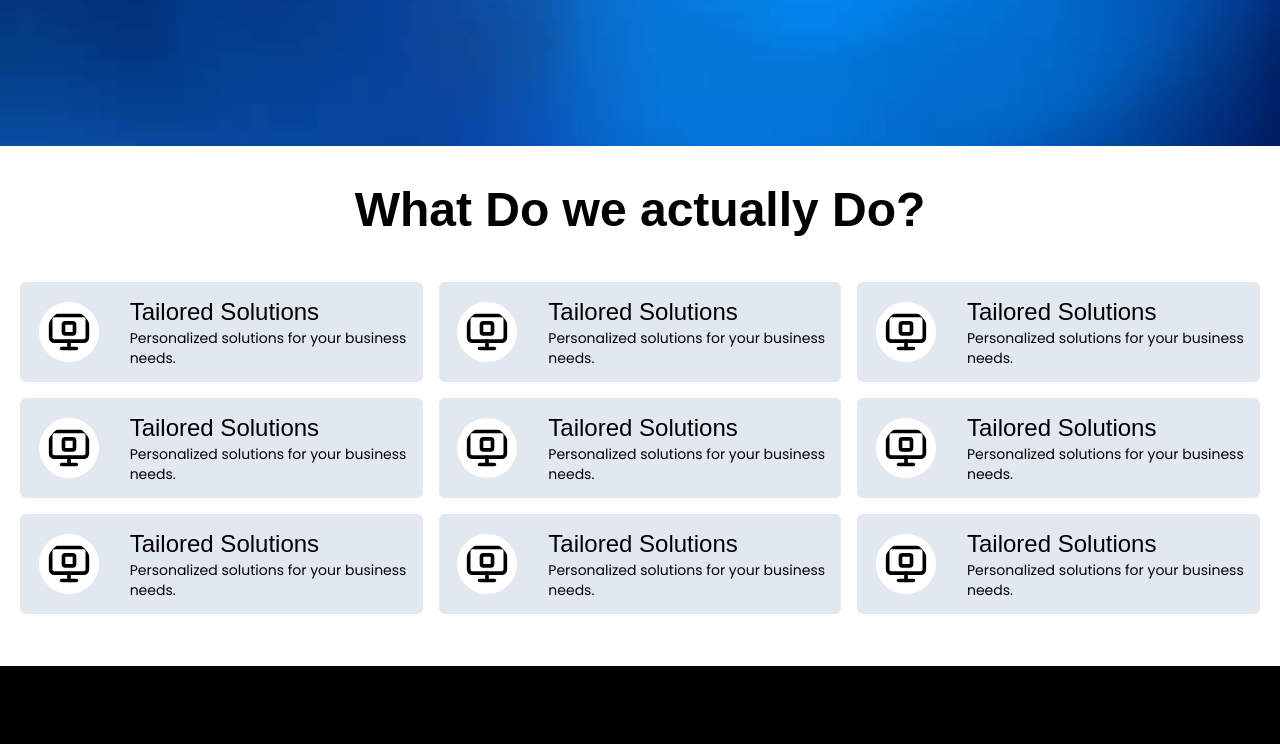
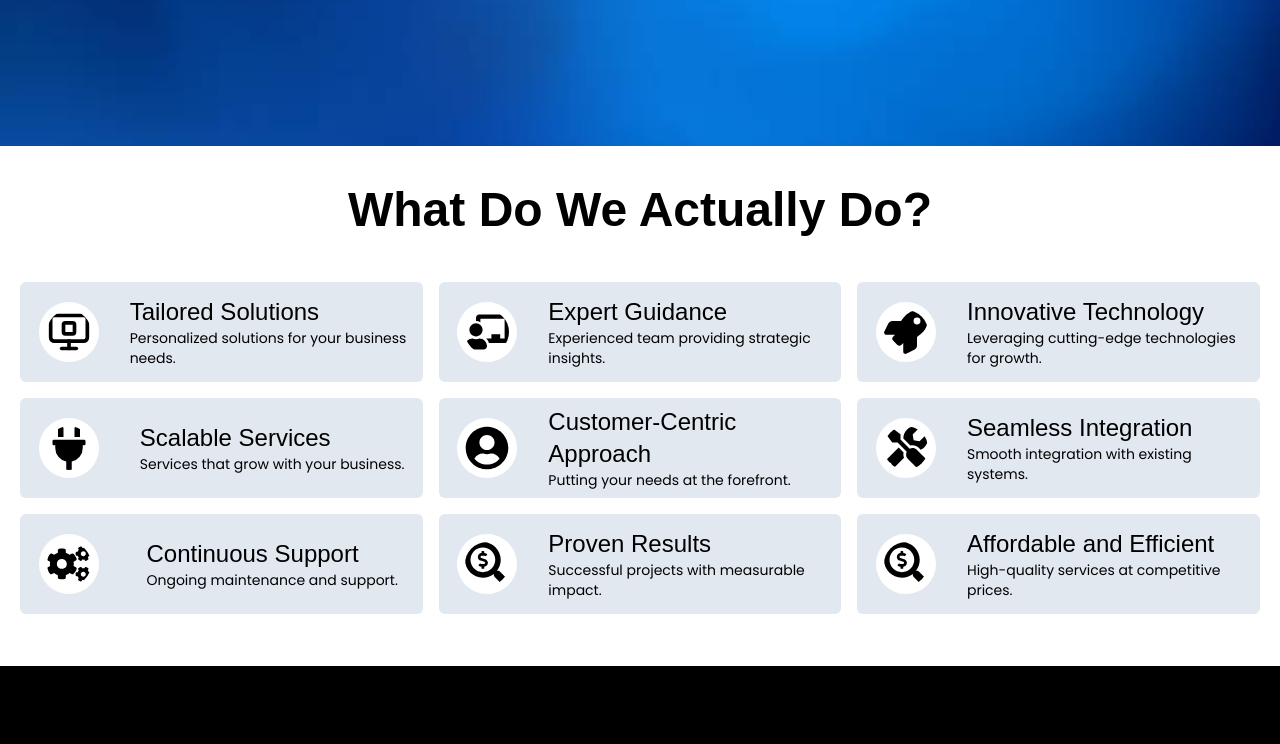
Before and after one commit to mrujjwalkandpal/Techilla, a React (Vite) app: page /services in a window 1280 px wide. Shown: the part 636-1380 px from the top of the page. Built offline with nearby package versions, Linux system fonts and the light colour scheme; a web font is replaced by a local one.

Commit message:
services cards elemenst done

```diff
--- a/src/pages/Services.jsx
+++ b/src/pages/Services.jsx
@@ -2,6 +2,7 @@ import React from 'react';
 import Hero from '../components/Hero';
 import HorizCard from '../mini-components/HorizCard';
 import { LuMonitorStop } from "react-icons/lu";
+import { FaChalkboardTeacher, FaRocket, FaPlug, FaUserCircle, FaTools, FaCogs, FaSearchDollar } from "react-icons/fa"; // Importing icons directly
 
 const Services = () => {
     const ButtonClick = () => {
@@ -31,18 +32,18 @@ const Services = () => {
             />
             <div className='max-w-[1240px] mx-8 md:mx-auto h-[62rem] md:h-[20rem] my-10'>
                 <h1 className='text-5xl font-anton my-10 text-black text-center font-extrabold' id="1">
-                    What Do we actually Do?
+                    What Do We Actually Do?
                 </h1>
                 <div className='md:grid grid-cols-3 gap-x-4'>
                     <HorizCard h2="Tailored Solutions" p="Personalized solutions for your business needs." logo={LuMonitorStop} />
-                    <HorizCard h2="Tailored Solutions" p="Personalized solutions for your business needs." logo={LuMonitorStop} />
-                    <HorizCard h2="Tailored Solutions" p="Personalized solutions for your business needs." logo={LuMonitorStop} />
-                    <HorizCard h2="Tailored Solutions" p="Personalized solutions for your business needs." logo={LuMonitorStop} />
-                    <HorizCard h2="Tailored Solutions" p="Personalized solutions for your business needs." logo={LuMonitorStop} />
-                    <HorizCard h2="Tailored Solutions" p="Personalized solutions for your business needs." logo={LuMonitorStop} />
-                    <HorizCard h2="Tailored Solutions" p="Personalized solutions for your business needs." logo={LuMonitorStop} />
-                    <HorizCard h2="Tailored Solutions" p="Personalized solutions for your business needs." logo={LuMonitorStop} />
-                    <HorizCard h2="Tailored Solutions" p="Personalized solutions for your business needs." logo={LuMonitorStop} />
+                    <HorizCard h2="Expert Guidance" p="Experienced team providing strategic insights." logo={FaChalkboardTeacher} />
+                    <HorizCard h2="Innovative Technology" p="Leveraging cutting-edge technologies for growth." logo={FaRocket} />
+                    <HorizCard h2="Scalable Services" p="Services that grow with your business." logo={FaPlug} />
+                    <HorizCard h2="Customer-Centric Approach" p="Putting your needs at the forefront." logo={FaUserCircle} />
+                    <HorizCard h2="Seamless Integration" p="Smooth integration with existing systems." logo={FaTools} />
+                    <HorizCard h2="Continuous Support" p="Ongoing maintenance and support." logo={FaCogs} />
+                    <HorizCard h2="Proven Results" p="Successful projects with measurable impact." logo={FaSearchDollar} />
+                    <HorizCard h2="Affordable and Efficient" p="High-quality services at competitive prices." logo={FaSearchDollar} />
                 </div>
             </div>
         </>
```
